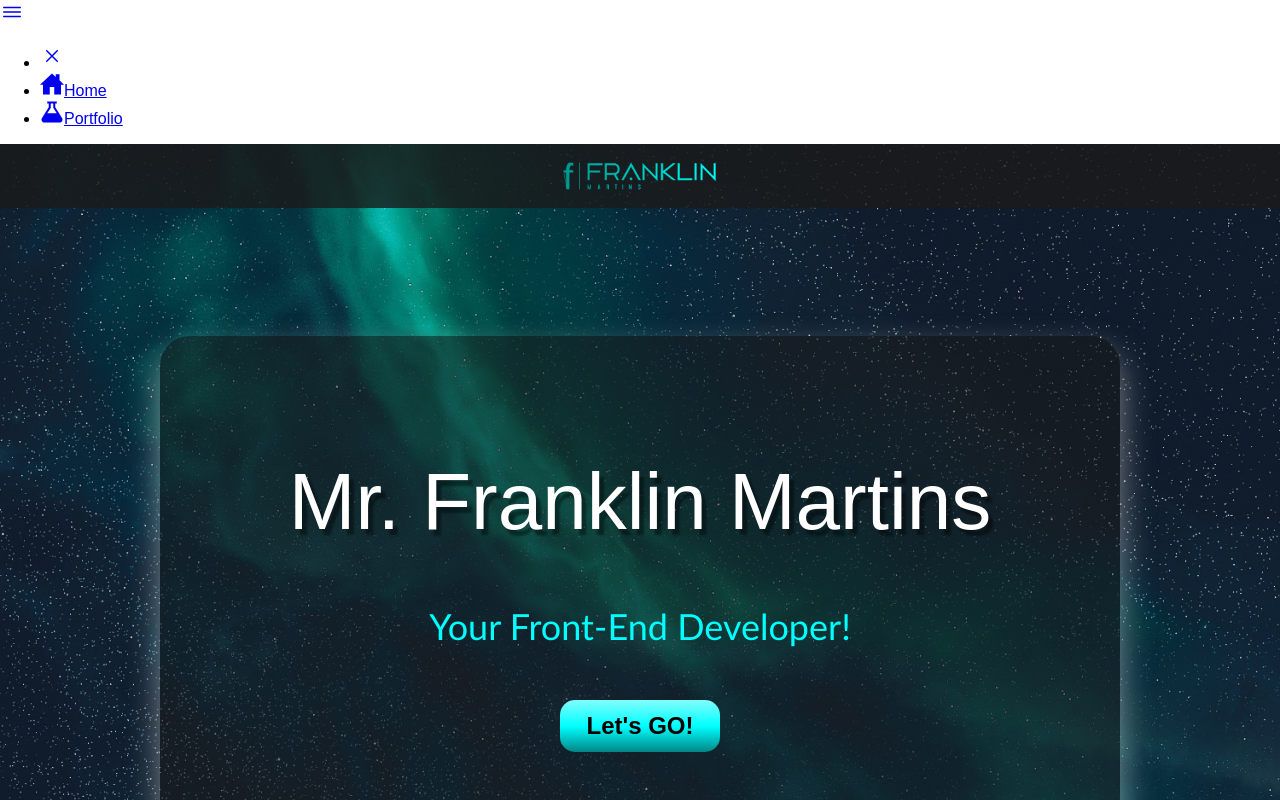
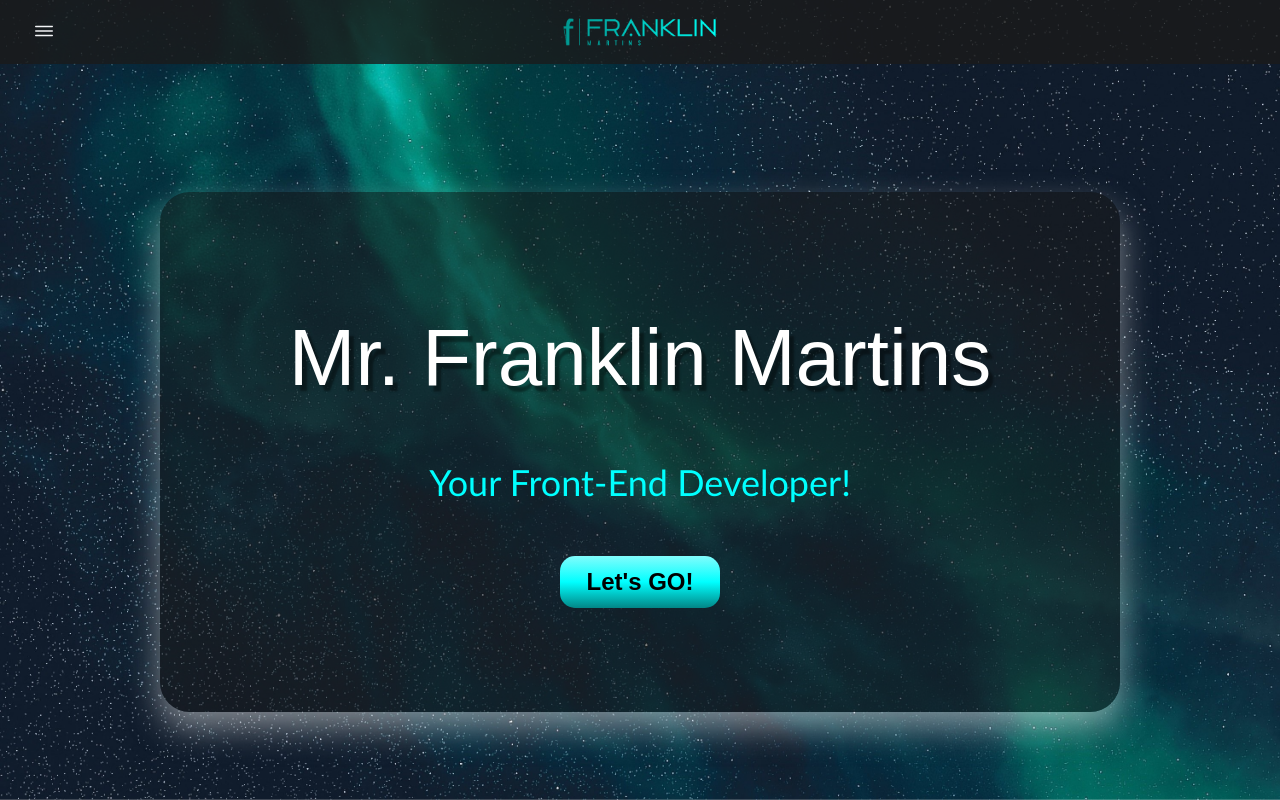
Before and after one commit to franklinsvm/franklins-page, a React (Create React App) app: page / in a window 1280 px wide. Shown: the top 800 px of the page. Built offline with nearby package versions, Linux system fonts and the light colour scheme; grey boxes are pictures that could not be loaded.

Commit message:
navbar changes

```diff
--- a/src/Components/Dream.css
+++ b/src/Components/Dream.css
@@ -44,6 +44,6 @@
 .dream-steps {
     display: flex;
     flex-direction: column;
-    gap: 5rem;
+    gap: rem;
     padding-bottom: 5rem;
 }
--- /dev/null
+++ b/src/Components/NavBar.css
@@ -0,0 +1,84 @@
+.navbar {
+    background-color: transparent;
+    height: 4rem;
+    width: 4rem;
+    display: flex;
+    justify-content: start;
+    align-items: center;
+    position: absolute;
+    z-index: 1;
+}
+
+.menu-bars {
+    margin-left: 2rem;
+    font-size: 2rem;
+    background: none;
+}
+
+.nav-menu {
+    background-color: rgb(15,15,15);
+    width: 20rem;
+    height: 100vh;
+    display: flex;
+    justify-content: center;
+    position: fixed;
+    top: 0;
+    left: -100%;
+    transition: 850ms;
+}
+
+.menu-x {
+    position: absolute;
+    top: 1rem;
+    left: 0rem;
+}
+
+.nav-menu.active {
+    left: 0;
+    transition: 350ms;
+    z-index: 1;
+}
+
+.nav-text {
+    display: flex;
+    justify-content: start;
+    align-items: center;
+    padding: 1rem 0 1rem 1rem;
+    list-style: none;
+    height: 5rem;
+}
+
+.nav-text a {
+    text-decoration: none;
+    color: white;
+    font-size: 1.7rem;
+    width: 95%;
+    height: 100%;
+    display: flex;
+    align-items: center;
+    padding: 0 2rem;
+    border-radius: 5px;
+}
+
+.nav-text a:hover {
+    background-color: aqua;
+    color: rgb(15,15,15);
+}
+
+.nav-menu-items {
+    width: 80%;
+    padding-left: 0;
+}
+
+.navbar-toggle {
+    background-color: rgb(15,15,15);
+    width: 100%;
+    height: 5rem;
+    display: flex;
+    justify-content: start;
+    align-items: center;
+}
+
+.item-title {
+    margin-left: 1rem;
+}
--- a/src/Components/NavBar.jsx
+++ b/src/Components/NavBar.jsx
@@ -1,6 +1,7 @@
 import React, { useState } from 'react'
 import { Link } from "react-router-dom"
 import { SideBarData } from './SideBarData';
+import "./NavBar.css"
 
 const NavBar = () => {
 
@@ -12,14 +13,14 @@ const NavBar = () => {
     <>
     <div className="navbar">
         <Link to="#" className="menu-bars">
-            <ion-icon name="menu-outline" onClick={showSidebar}></ion-icon>
+            <ion-icon color="light" name="menu-outline" onClick={showSidebar}></ion-icon>
         </Link>
     </div>
-    <nav className={sidebar ? "nav-menu-active" : "nav-menu"}>
+    <nav className={sidebar ? "nav-menu active" : "nav-menu"}>
         <ul className="nav-menu-items" onClick={showSidebar}>
             <li className="navbar-toggle">
-                <Link to="#" className="menu-bars">
-                    <ion-icon name="close-outline"></ion-icon>
+                <Link to="#" className="menu-bars menu-x">
+                    <ion-icon color="light" name="close-outline"></ion-icon>
                 </Link>
             </li>
             {SideBarData.map((item, index) => {
@@ -27,7 +28,7 @@ const NavBar = () => {
                     <li key={index} className={item.cName}>
                         <Link to={item.path}>
                             {item.icon}
-                            <span>{item.title}</span>
+                            <span className="item-title">{item.title}</span>
                         </Link>
                     </li>
                 )
```
